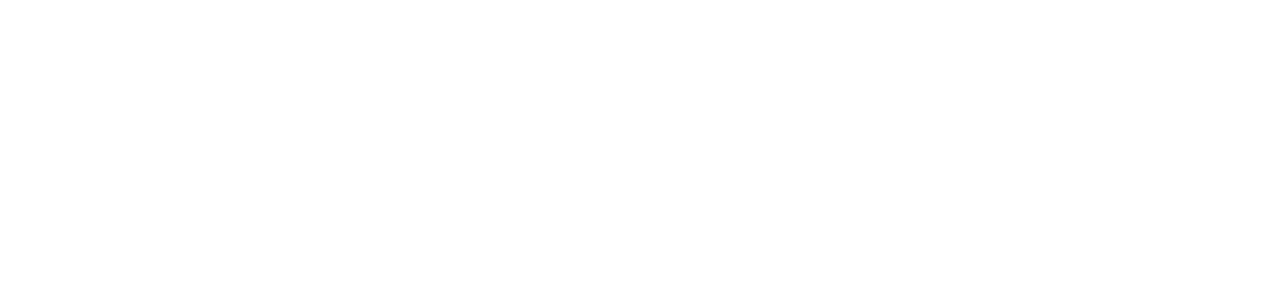
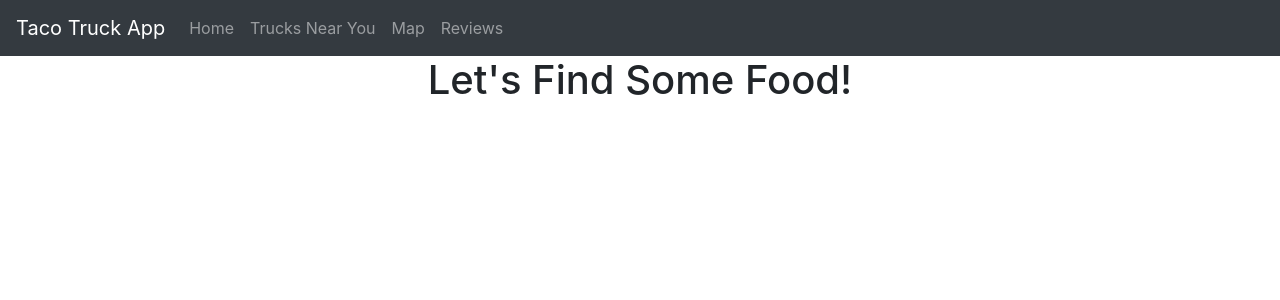
Before and after one commit to rmsanchez93/taco_app, a React (Create React App) app in the folder taco_frontend/: page /user_dashboard in a window 1280 px wide. Shown: the top 300 px of the page. Built offline with nearby package versions, Linux system fonts and the light colour scheme.

Commit message:
created UserDashBoard Component with NavBar Component

```diff
--- a/taco_frontend/package.json
+++ b/taco_frontend/package.json
@@ -3,7 +3,9 @@
   "version": "0.1.0",
   "private": true,
   "dependencies": {
+    "bootstrap": "^4.4.1",
     "react": "^16.12.0",
+    "react-bootstrap": "^1.0.0-beta.16",
     "react-dom": "^16.12.0",
     "react-router-dom": "^5.1.2",
     "react-scripts": "3.2.0"
--- a/taco_frontend/src/App.js
+++ b/taco_frontend/src/App.js
@@ -1,16 +1,17 @@
 import React from 'react';
 import { BrowserRouter, Route, Switch } from 'react-router-dom';
 import WelcomePage from './Componets/WelcomePage/WelcomePage';
+import UserDashBoard from './Componets/UserDashBoard/UserDashBoard';
+import 'bootstrap/dist/css/bootstrap.min.css';
 
 function App() {
   return (
-
 
     <BrowserRouter>
   <div>
     <Switch>
           <Route path='/welcome_page' component={WelcomePage}/>
-
+          <Route path='/user_dashboard' component={UserDashBoard}/>
     </Switch>
   </div>
     </BrowserRouter>
--- /dev/null
+++ b/taco_frontend/src/Componets/UserDashBoard/NavBar/NavBar.js
@@ -0,0 +1,34 @@
+import React from 'react';
+import { Navbar, Nav, Form, FormControl, Button } from 'react-bootstrap';
+
+
+class NavBar extends React.Component{
+
+
+    render(){
+
+
+        return(
+            <div>
+        <Navbar bg="dark" variant="dark">
+                <Navbar.Brand href="#home">Taco Truck App</Navbar.Brand>
+                <Nav className="mr-auto">
+                <Nav.Link href="/user_dashboard">Home</Nav.Link>
+                <Nav.Link href="/trucks_near_you">Trucks Near You</Nav.Link>
+                <Nav.Link href="/map">Map</Nav.Link>
+                <Nav.Link herf='/reviews'> Reviews </Nav.Link>
+                </Nav>
+
+                {/* <Form inline>
+                <FormControl type="text" placeholder="Search" className="mr-sm-2" />
+                <Button variant="outline-info">Search</Button>
+                </Form> */}
+        </Navbar>
+            </div>
+        )
+    }
+
+};
+
+
+export default NavBar;
--- a/taco_frontend/src/Componets/UserDashBoard/UserDashBoard.js
+++ b/taco_frontend/src/Componets/UserDashBoard/UserDashBoard.js
@@ -0,0 +1,26 @@
+import React from 'react';
+import NavBar from '../UserDashBoard/NavBar/NavBar';
+import './UserDashboard.css'
+
+
+
+
+class UserDashBoard extends React.Component{
+
+
+    render(){
+
+
+        return(
+            <div>
+                <NavBar/>
+
+                <h1 className='title'> Let's Find Some Food! </h1>
+            </div>
+        )
+    }
+
+};
+
+
+export default UserDashBoard;
--- a/taco_frontend/src/Componets/UserDashBoard/UserDashboard.css
+++ b/taco_frontend/src/Componets/UserDashBoard/UserDashboard.css
@@ -0,0 +1,3 @@
+.title{
+    text-align: center;
+}
```
Also changed, not shown: taco_frontend/src/Componets/UserDashBoard/NavBar/NavBar.css (added), 1 other file (tests, documents, lock files or other folders).
